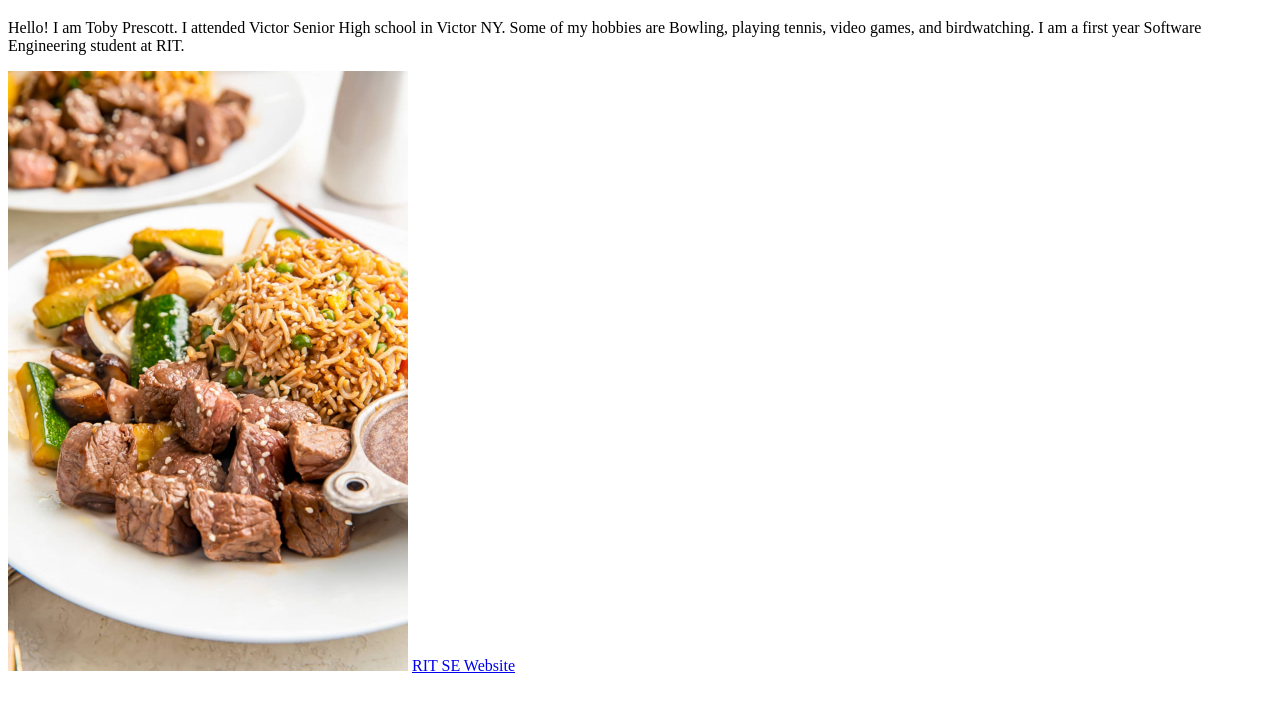
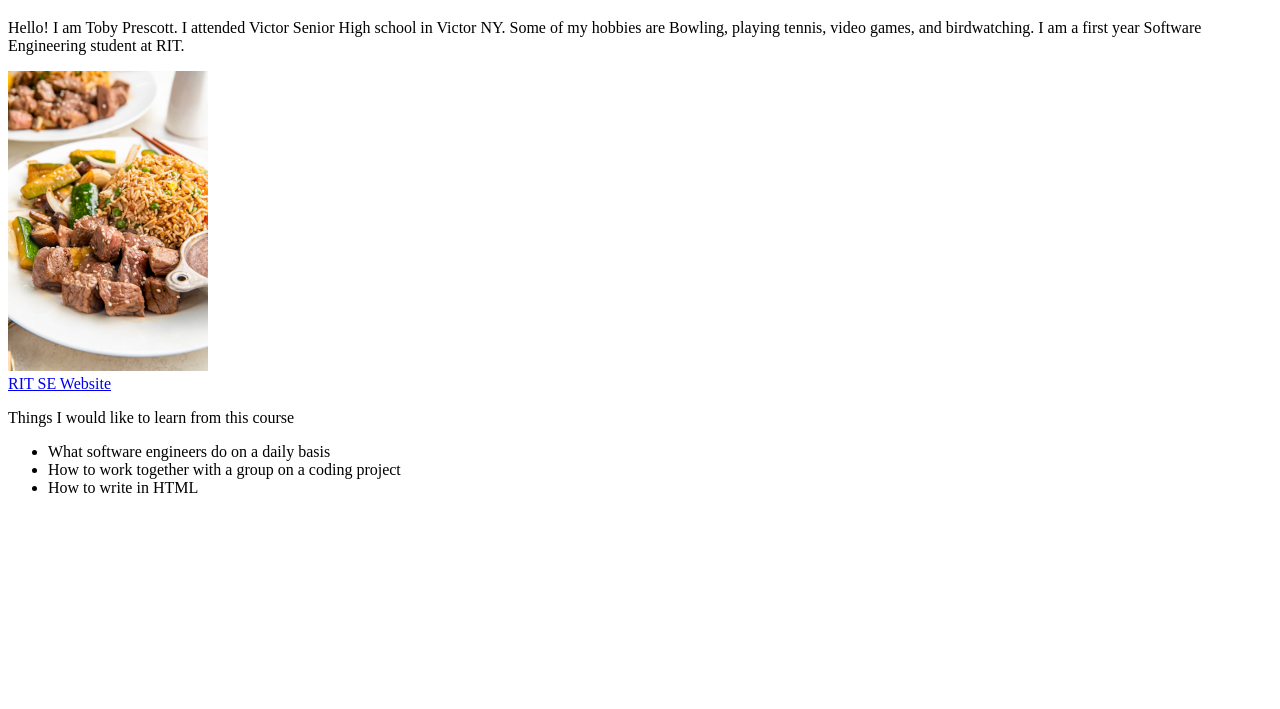
Before and after one commit to Prescott-TP/SWEN101, a plain HTML site: page index.html in a window 1280 px wide. Shown: the part 61-770 px from the top of the page. Drawn offline with Linux system fonts and the light colour scheme.

Commit message:
Formatted better and added bullet list

```diff
--- a/index.html
+++ b/index.html
@@ -16,10 +16,20 @@ Some of my hobbies are Bowling, playing tennis, video games, and birdwatching.
 I am a first year Software Engineering student at RIT.
 </p>
 
-<img src="hibachi-steak.jpg" alt="Hibachi Steak" width="400" height="600">
-
+<img src="hibachi-steak.jpg" alt="Hibachi Steak" width="200" height="300">
+<br>
 <a href="https://www.rit.edu/computing/department-software-engineering">RIT SE Website</a>
 
+<p>
+    Things I would like to learn from this course
+</p>
+
+<ul>
+    <li>What software engineers do on a daily basis</li>
+    <li>How to work together with a group on a coding project</li>
+    <li>How to write in HTML</li>
+
+</ul>
 
 </body>
 </html>
```
